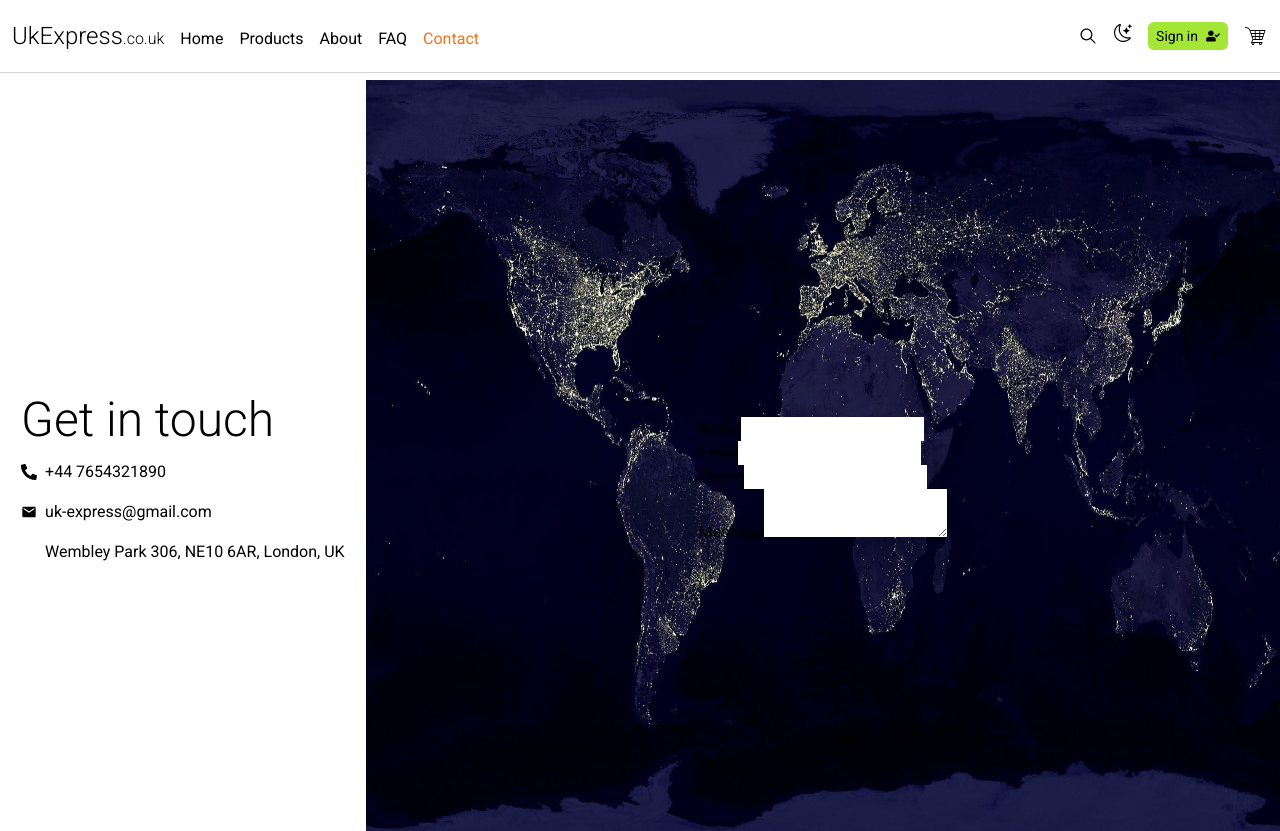
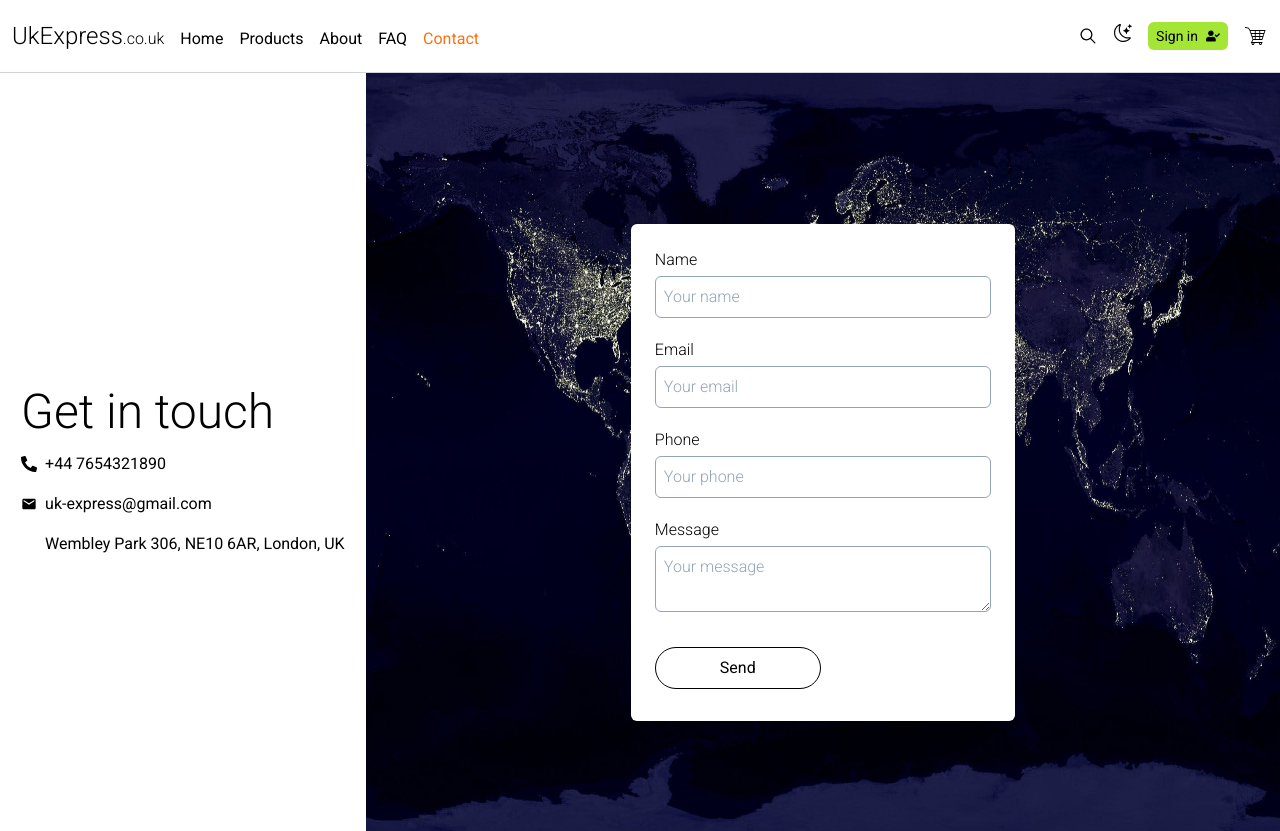
Before and after one commit to NDraganov/uk-express, a React (Vite) app: page /contact_us in a window 1280 px wide. Shown: the top 831 px of the page. Built offline with nearby package versions, Linux system fonts and the light colour scheme; some icons are missing.

Commit message:
Add styles for the contact form

```diff
--- a/src/features/contact/ContactForm.tsx
+++ b/src/features/contact/ContactForm.tsx
@@ -1,25 +1,74 @@
+import FormButton from "../../ui/FormButton";
+
 export default function ContactForm() {
   return (
     <div className="relative w-5/6">
       <img className="h-screen" src="/images/map.jpeg" alt="Map" />
       <div className="absolute left-0 top-0 flex h-full w-full items-center justify-center">
-        <form>
-          <div>
-            <label htmlFor="">Name</label>
-            <input type="text" name="" id="" />
+        <form className="w-96 rounded-md bg-white px-6 py-4 dark:bg-slate-800">
+          <div className="py-2">
+            <label
+              className="text-base font-light text-black dark:text-gray-400"
+              htmlFor="name"
+            >
+              Name
+            </label>
+            <input
+              className="my-1 w-full rounded-md border border-slate-400 p-2 font-light placeholder-slate-400 focus:border-orange-500 focus:outline-none focus:ring-orange-500 dark:border-gray-500 dark:bg-slate-900 dark:ring-cyan-500 dark:placeholder:text-gray-300 dark:focus:border-cyan-500"
+              type="text"
+              name="name"
+              id="name"
+              placeholder="Your name"
+            />
           </div>
-          <div>
-            <label htmlFor="">Email</label>
-            <input type="email" name="" id="" />
+
+          <div className="py-2">
+            <label
+              className="text-base font-light text-black dark:text-gray-400"
+              htmlFor="email"
+            >
+              Email
+            </label>
+            <input
+              className="my-1 w-full rounded-md border border-slate-400 p-2 font-light placeholder-slate-400 focus:border-orange-500 focus:outline-none focus:ring-orange-500 dark:border-gray-500 dark:bg-slate-900 dark:ring-cyan-500 dark:placeholder:text-gray-300 dark:focus:border-cyan-500"
+              type="email"
+              name="email"
+              id="email"
+              placeholder="Your email"
+            />
           </div>
-          <div>
-            <label htmlFor="">Phone</label>
-            <input type="tel" name="" id="" />
+
+          <div className="py-2">
+            <label
+              className="text-base font-light text-black dark:text-gray-400"
+              htmlFor="phone"
+            >
+              Phone
+            </label>
+            <input
+              className="my-1 w-full rounded-md border border-slate-400 p-2 font-light placeholder-slate-400 focus:border-orange-500 focus:outline-none focus:ring-orange-500 dark:border-gray-500 dark:bg-slate-900 dark:ring-cyan-500 dark:placeholder:text-gray-300 dark:focus:border-cyan-500"
+              type="tel"
+              name="phone"
+              id="phone"
+              placeholder="Your phone"
+            />
           </div>
-          <div>
-            <label htmlFor="">Message</label>
-            <textarea />
+
+          <div className="py-2">
+            <label
+              className="text-base font-light text-black dark:text-gray-400"
+              htmlFor="message"
+            >
+              Message
+            </label>
+            <textarea
+              className="my-1 w-full rounded-md border border-slate-400 p-2 font-light placeholder-slate-400 focus:border-orange-500 focus:outline-none focus:ring-orange-500 dark:border-gray-500 dark:bg-slate-900 dark:ring-cyan-500 dark:placeholder:text-gray-300 dark:focus:border-cyan-500"
+              name="message"
+              id="message"
+              placeholder="Your message"
+            />
           </div>
+          <FormButton title="Send" />
         </form>
       </div>
     </div>
--- a/src/pages/Contact.tsx
+++ b/src/pages/Contact.tsx
@@ -3,7 +3,7 @@ import ContactInfo from "../features/contact/ContactInfo";
 
 export default function Contact() {
   return (
-    <main className="mt-20 flex h-screen">
+    <main className="mt-[4.5rem] flex min-h-screen">
       <ContactInfo />
       <ContactForm />
     </main>
--- a/src/ui/FormButton.tsx
+++ b/src/ui/FormButton.tsx
@@ -3,7 +3,7 @@ import { type ComponentPropsWithoutRef } from "react";
 
 type FormButtonProps = {
   title: string;
-  type: string;
+  type?: string;
 } & ComponentPropsWithoutRef<"button">;
 
 export default function FormButton({
```
